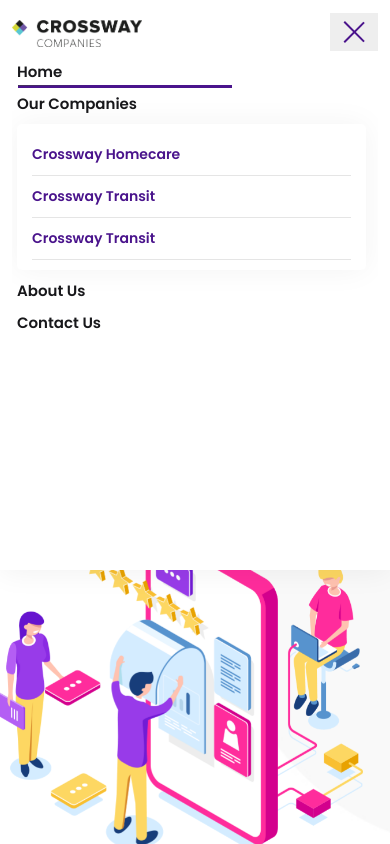
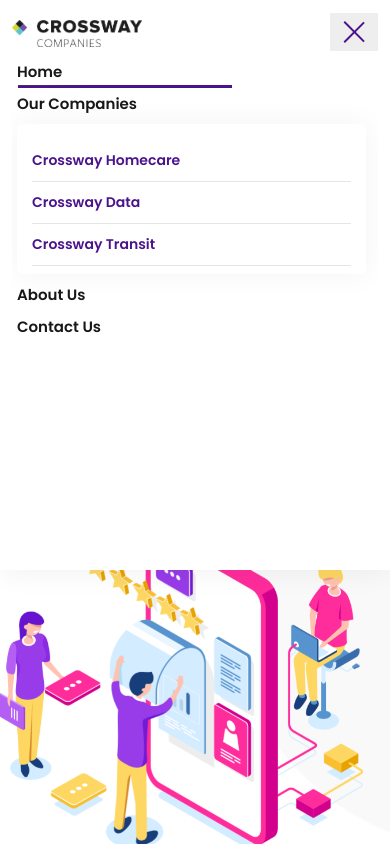
Before and after one commit to nova35/crosswaycompanies-website, a Next.js app: page / in a window 390 px wide. Both pictures are taken after a click on the button "Toggle navigation". Shown: the top 844 px of the page. Built offline with nearby package versions, Linux system fonts and the light colour scheme.

Commit message:
Adding git ignore

```diff
--- a/components/Layouts/Navbar.js
+++ b/components/Layouts/Navbar.js
@@ -75,7 +75,7 @@ class Navbar extends Component {
                                                 Our Companies <i className="icofont-thin-down"></i>
                                             </a>
                                         </Link>
-                                        <ul className="dropdown-menu mega-dropdown-menu">
+                                        <ul className="dropdown-menu mega-dropdown-menu pt-3 pb-2">
                                             <li className="nav-item">
                                                 <Link href="/" activeClassName="active">
                                                     <a className="nav-link">Crossway Homecare</a>
@@ -83,7 +83,7 @@ class Navbar extends Component {
                                             </li>
                                             <li className="nav-item">
                                                 <Link href="/" activeClassName="active">
-                                                    <a className="nav-link">Crossway Transit</a>
+                                                    <a className="nav-link">Crossway Data</a>
                                                 </Link>
                                             </li>
                                             <li className="nav-item">
```
Also changed, not shown: 1 other file (tests, documents, lock files or other folders).
